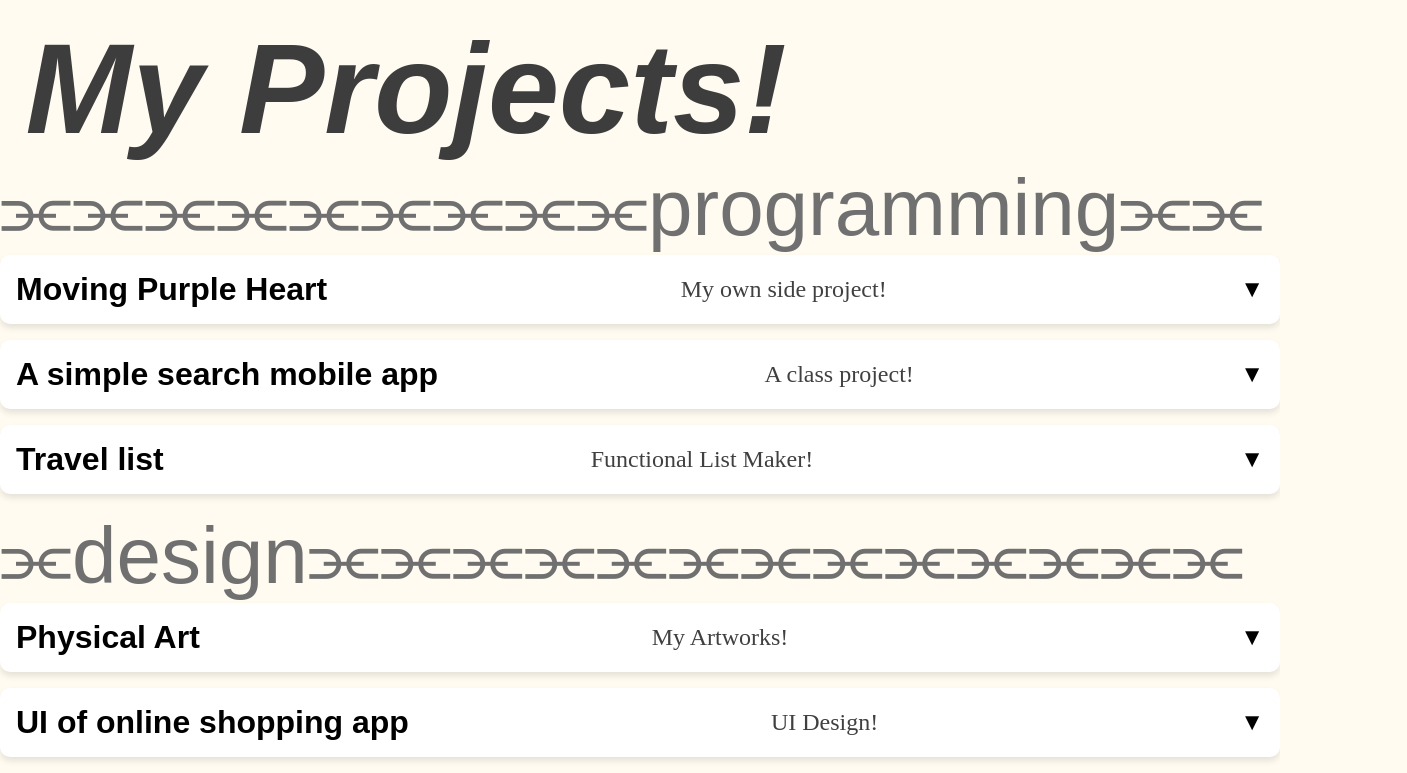
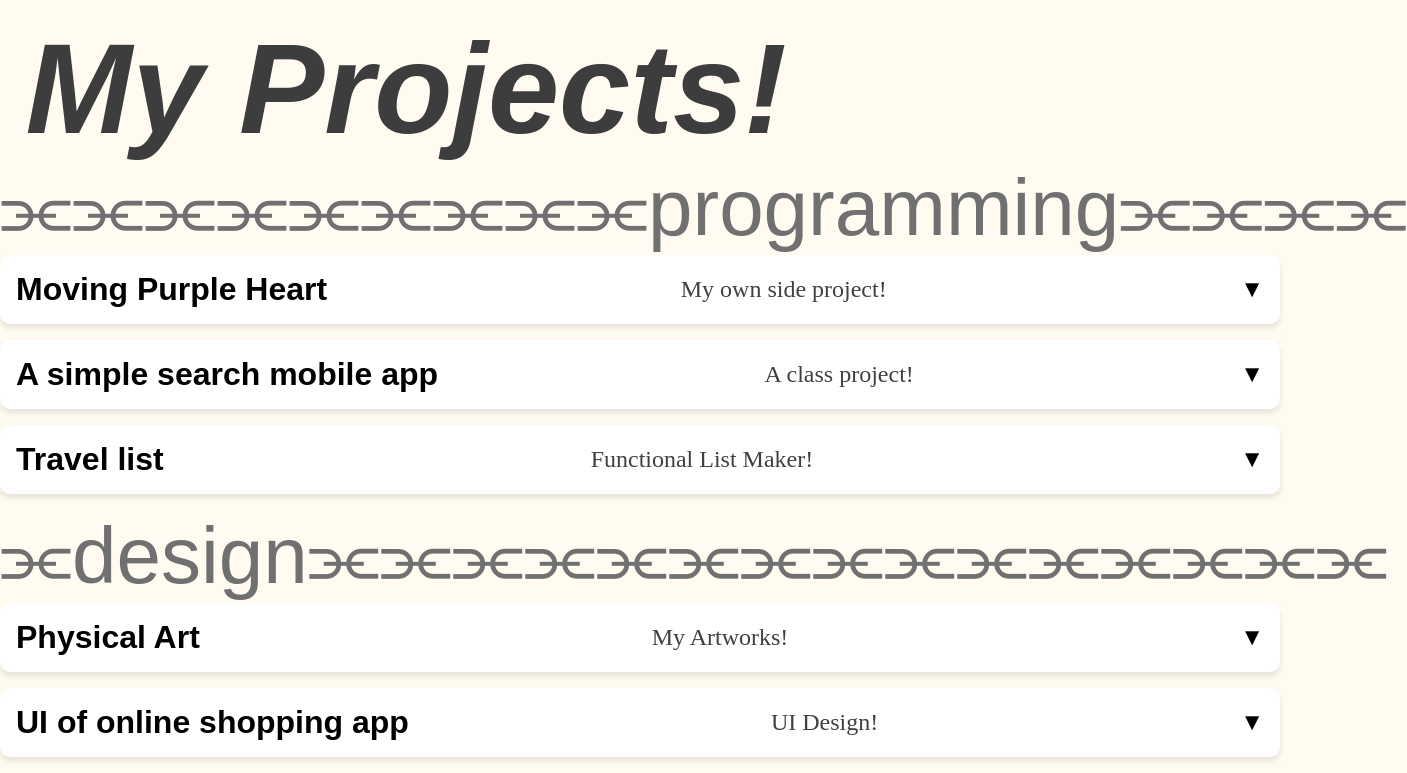
Before and after one commit to ziccotine/ZicPortfolio, a plain HTML site: page projects.html in a window 1280 px wide. Shown: the part 82-855 px from the top of the page, 1407 px wide, since content can reach past the window. Drawn offline with Linux system fonts and the light colour scheme; a web font is replaced by a local one.

Commit message:
extend chain link

```diff
--- a/projects.html
+++ b/projects.html
@@ -28,7 +28,7 @@
   <section id="projects">
     <h2 id="bigbigproject">My Projects!</h2>
     <div>
-      <p class="whatintheworld">⫘⫘⫘⫘⫘⫘⫘⫘⫘programming⫘⫘</p>
+      <p class="whatintheworld">⫘⫘⫘⫘⫘⫘⫘⫘⫘programming⫘⫘⫘⫘</p>
     </div>
 
     <div class="project-list">
@@ -82,7 +82,7 @@
       </div>
 
     <div>
-      <p class="whatintheworld">⫘design⫘⫘⫘⫘⫘⫘⫘⫘⫘⫘⫘⫘⫘</p>
+      <p class="whatintheworld">⫘design⫘⫘⫘⫘⫘⫘⫘⫘⫘⫘⫘⫘⫘⫘⫘</p>
     </div>
 
       <div class="project-list">
```
